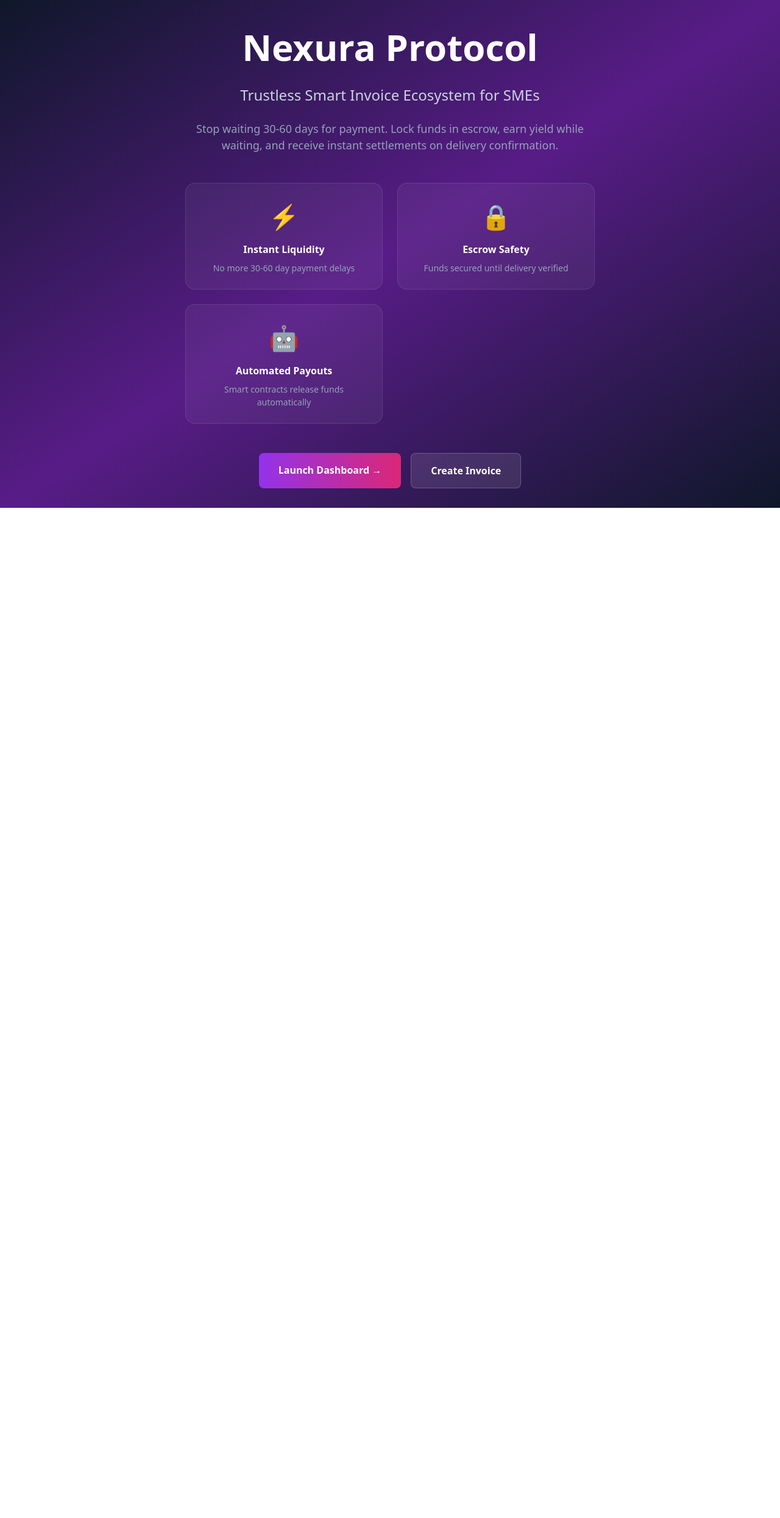
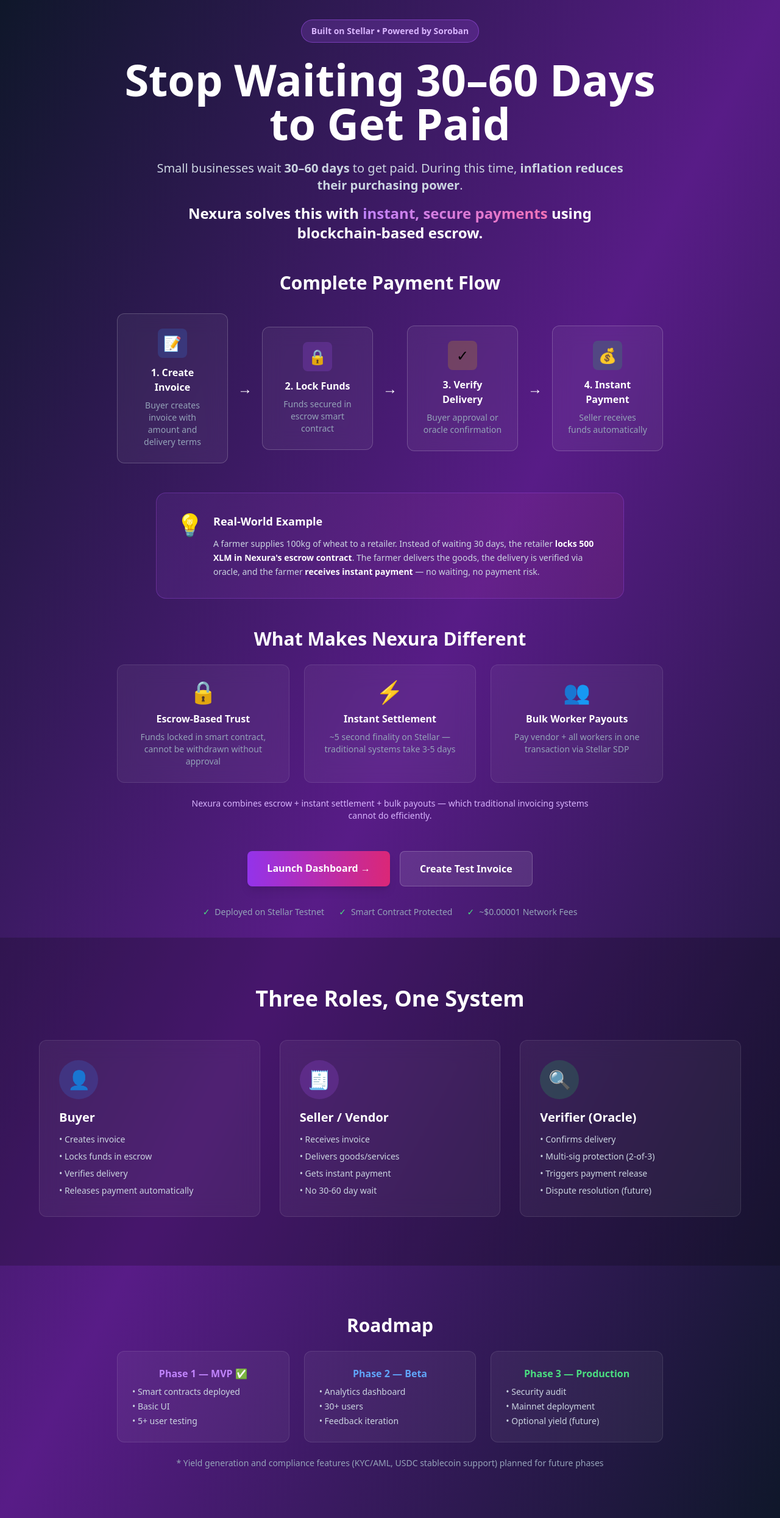
Before and after one commit to SarthakKshirsagar01/NexuraProtocol, a Next.js app in the folder frontend/: page / in a window 1280 px wide. Shown: the whole page at 61% size. Before the commit the page ends 833 px from the top, so only its background shows below. Built offline with nearby package versions, Linux system fonts and the light colour scheme.

Commit message:
feat: improve core messaging with sharper value prop and complete flow visualization

```diff
--- a/frontend/app/page.tsx
+++ b/frontend/app/page.tsx
@@ -1,74 +1,289 @@
-import Link from 'next/link';
+import Link from "next/link";
 
 export default function Home() {
   return (
-    <div style={{
-      minHeight: '100vh',
-      background: 'linear-gradient(to bottom right, #0f172a, #581c87, #0f172a)',
-      display: 'flex',
-      alignItems: 'center',
-      justifyContent: 'center',
-      padding: '2rem'
-    }}>
-      <div style={{ textAlign: 'center', maxWidth: '64rem', color: 'white' }}>
-        <h1 style={{ fontSize: '3.75rem', fontWeight: 'bold', marginBottom: '1rem' }}>
-          Nexura Protocol
+    <div className="min-h-screen bg-gradient-to-br from-slate-900 via-purple-900 to-slate-900">
+      {/* Hero Section */}
+      <div className="flex items-center justify-center min-h-screen p-4 sm:p-8">
+        <div className="text-center max-w-5xl">
+          <div className="inline-block bg-purple-500/20 border border-purple-500/50 rounded-full px-4 py-2 mb-6">
+            <p className="text-purple-300 text-sm font-semibold">
+              Built on Stellar • Powered by Soroban
+            </p>
+          </div>
+
+          <h1 className="text-4xl sm:text-6xl lg:text-7xl font-bold text-white mb-6">
+            Stop Waiting 30–60 Days
+            <br />
+            to Get Paid
           </h1>
-        <p style={{ fontSize: '1.5rem', color: '#cbd5e1', marginBottom: '1.5rem' }}>
-          Trustless Smart Invoice Ecosystem for SMEs
-        </p>
-        <p style={{ fontSize: '1.125rem', color: '#94a3b8', marginBottom: '3rem', maxWidth: '42rem', margin: '0 auto 3rem' }}>
-          Stop waiting 30-60 days for payment. Lock funds in escrow, earn yield while waiting, and receive instant settlements on delivery confirmation.
+
+          <p className="text-lg sm:text-xl text-slate-300 mb-4 max-w-3xl mx-auto leading-relaxed">
+            Small businesses wait <strong>30–60 days</strong> to get paid.
+            During this time,{" "}
+            <strong>inflation reduces their purchasing power</strong>.
           </p>
 
-        <div style={{ display: 'grid', gridTemplateColumns: 'repeat(auto-fit, minmax(250px, 1fr))', gap: '1.5rem', marginBottom: '3rem' }}>
-          <div style={{ background: 'rgba(255,255,255,0.05)', border: '1px solid rgba(255,255,255,0.1)', borderRadius: '1rem', padding: '1.5rem' }}>
-            <div style={{ fontSize: '2.5rem', marginBottom: '0.75rem' }}>⚡</div>
-            <h3 style={{ fontWeight: '600', marginBottom: '0.5rem' }}>Instant Liquidity</h3>
-            <p style={{ color: '#94a3b8', fontSize: '0.875rem' }}>No more 30-60 day payment delays</p>
+          <p className="text-xl sm:text-2xl text-white font-semibold mb-12 max-w-3xl mx-auto">
+            Nexura solves this with{" "}
+            <span className="text-transparent bg-clip-text bg-gradient-to-r from-purple-400 to-pink-400">
+              instant, secure payments
+            </span>{" "}
+            using blockchain-based escrow.
+          </p>
+
+          {/* How It Works */}
+          <div className="mb-12">
+            <h2 className="text-2xl sm:text-3xl font-bold text-white mb-8">
+              Complete Payment Flow
+            </h2>
+            <div className="flex flex-col sm:flex-row items-center justify-center gap-4 max-w-4xl mx-auto">
+              <div className="flex-1 bg-white/5 backdrop-blur-lg border border-white/20 rounded-xl p-6">
+                <div className="w-12 h-12 bg-blue-500/20 rounded-lg flex items-center justify-center mx-auto mb-3">
+                  <span className="text-2xl">📝</span>
                 </div>
-          <div style={{ background: 'rgba(255,255,255,0.05)', border: '1px solid rgba(255,255,255,0.1)', borderRadius: '1rem', padding: '1.5rem' }}>
-            <div style={{ fontSize: '2.5rem', marginBottom: '0.75rem' }}>🔒</div>
-            <h3 style={{ fontWeight: '600', marginBottom: '0.5rem' }}>Escrow Safety</h3>
-            <p style={{ color: '#94a3b8', fontSize: '0.875rem' }}>Funds secured until delivery verified</p>
+                <h3 className="text-white font-semibold mb-2">
+                  1. Create Invoice
+                </h3>
+                <p className="text-slate-400 text-sm">
+                  Buyer creates invoice with amount and delivery terms
+                </p>
               </div>
-          <div style={{ background: 'rgba(255,255,255,0.05)', border: '1px solid rgba(255,255,255,0.1)', borderRadius: '1rem', padding: '1.5rem' }}>
-            <div style={{ fontSize: '2.5rem', marginBottom: '0.75rem' }}>🤖</div>
-            <h3 style={{ fontWeight: '600', marginBottom: '0.5rem' }}>Automated Payouts</h3>
-            <p style={{ color: '#94a3b8', fontSize: '0.875rem' }}>Smart contracts release funds automatically</p>
+
+              <div className="hidden sm:block text-white text-2xl">→</div>
+
+              <div className="flex-1 bg-white/5 backdrop-blur-lg border border-white/20 rounded-xl p-6">
+                <div className="w-12 h-12 bg-purple-500/20 rounded-lg flex items-center justify-center mx-auto mb-3">
+                  <span className="text-2xl">🔒</span>
+                </div>
+                <h3 className="text-white font-semibold mb-2">2. Lock Funds</h3>
+                <p className="text-slate-400 text-sm">
+                  Funds secured in escrow smart contract
+                </p>
+              </div>
+
+              <div className="hidden sm:block text-white text-2xl">→</div>
+
+              <div className="flex-1 bg-white/5 backdrop-blur-lg border border-white/20 rounded-xl p-6">
+                <div className="w-12 h-12 bg-yellow-500/20 rounded-lg flex items-center justify-center mx-auto mb-3">
+                  <span className="text-2xl">✓</span>
+                </div>
+                <h3 className="text-white font-semibold mb-2">
+                  3. Verify Delivery
+                </h3>
+                <p className="text-slate-400 text-sm">
+                  Buyer approval or oracle confirmation
+                </p>
+              </div>
+
+              <div className="hidden sm:block text-white text-2xl">→</div>
+
+              <div className="flex-1 bg-white/5 backdrop-blur-lg border border-white/20 rounded-xl p-6">
+                <div className="w-12 h-12 bg-green-500/20 rounded-lg flex items-center justify-center mx-auto mb-3">
+                  <span className="text-2xl">💰</span>
+                </div>
+                <h3 className="text-white font-semibold mb-2">
+                  4. Instant Payment
+                </h3>
+                <p className="text-slate-400 text-sm">
+                  Seller receives funds automatically
+                </p>
+              </div>
             </div>
           </div>
 
-        <div style={{ display: 'flex', gap: '1rem', justifyContent: 'center', flexWrap: 'wrap' }}>
+          {/* Real-World Example */}
+          <div className="bg-gradient-to-r from-purple-500/10 to-pink-500/10 border border-purple-500/30 rounded-2xl p-6 sm:p-8 mb-12 max-w-3xl mx-auto">
+            <div className="flex items-start gap-4">
+              <div className="text-4xl">💡</div>
+              <div className="text-left">
+                <h3 className="text-white font-semibold text-lg mb-3">
+                  Real-World Example
+                </h3>
+                <p className="text-slate-300 text-sm leading-relaxed">
+                  A farmer supplies 100kg of wheat to a retailer. Instead of
+                  waiting 30 days, the retailer{" "}
+                  <strong className="text-white">
+                    locks 500 XLM in Nexura's escrow contract
+                  </strong>
+                  . The farmer delivers the goods, the delivery is verified via
+                  oracle, and the farmer{" "}
+                  <strong className="text-white">
+                    receives instant payment
+                  </strong>{" "}
+                  — no waiting, no payment risk.
+                </p>
+              </div>
+            </div>
+          </div>
+
+          {/* What Makes Us Different */}
+          <div className="mb-12">
+            <h2 className="text-2xl sm:text-3xl font-bold text-white mb-6">
+              What Makes Nexura Different
+            </h2>
+            <div className="grid grid-cols-1 sm:grid-cols-3 gap-6 max-w-4xl mx-auto">
+              <div className="bg-white/5 backdrop-blur-lg border border-white/10 rounded-xl p-6">
+                <div className="text-4xl mb-3">🔒</div>
+                <h3 className="text-white font-semibold mb-2">
+                  Escrow-Based Trust
+                </h3>
+                <p className="text-slate-400 text-sm">
+                  Funds locked in smart contract, cannot be withdrawn without
+                  approval
+                </p>
+              </div>
+              <div className="bg-white/5 backdrop-blur-lg border border-white/10 rounded-xl p-6">
+                <div className="text-4xl mb-3">⚡</div>
+                <h3 className="text-white font-semibold mb-2">
+                  Instant Settlement
+                </h3>
+                <p className="text-slate-400 text-sm">
+                  ~5 second finality on Stellar — traditional systems take 3-5
+                  days
+                </p>
+              </div>
+              <div className="bg-white/5 backdrop-blur-lg border border-white/10 rounded-xl p-6">
+                <div className="text-4xl mb-3">👥</div>
+                <h3 className="text-white font-semibold mb-2">
+                  Bulk Worker Payouts
+                </h3>
+                <p className="text-slate-400 text-sm">
+                  Pay vendor + all workers in one transaction via Stellar SDP
+                </p>
+              </div>
+            </div>
+            <p className="text-purple-300 text-sm mt-6 max-w-2xl mx-auto">
+              Nexura combines escrow + instant settlement + bulk payouts — which
+              traditional invoicing systems cannot do efficiently.
+            </p>
+          </div>
+
+          {/* CTA Buttons */}
+          <div className="flex flex-col sm:flex-row gap-4 justify-center mb-8">
             <Link
               href="/dashboard"
-            style={{
-              display: 'inline-block',
-              background: 'linear-gradient(to right, #9333ea, #db2777)',
-              color: 'white',
-              fontWeight: '600',
-              padding: '1rem 2rem',
-              borderRadius: '0.5rem',
-              textDecoration: 'none'
-            }}
+              className="inline-block bg-gradient-to-r from-purple-600 to-pink-600 text-white font-semibold px-8 py-4 rounded-lg hover:from-purple-700 hover:to-pink-700 transition-all shadow-lg hover:shadow-purple-500/50 text-center"
             >
               Launch Dashboard →
             </Link>
             <Link
               href="/create-invoice"
-            style={{
-              display: 'inline-block',
-              background: 'rgba(255,255,255,0.1)',
-              border: '1px solid rgba(255,255,255,0.2)',
-              color: 'white',
-              fontWeight: '600',
-              padding: '1rem 2rem',
-              borderRadius: '0.5rem',
-              textDecoration: 'none'
-            }}
+              className="inline-block bg-white/10 border border-white/20 text-white font-semibold px-8 py-4 rounded-lg hover:bg-white/20 transition-all text-center"
             >
-            Create Invoice
+              Create Test Invoice
             </Link>
+          </div>
+
+          {/* Trust Badges */}
+          <div className="flex flex-wrap justify-center gap-6 text-sm text-slate-400">
+            <div className="flex items-center gap-2">
+              <span className="text-green-400">✓</span>
+              <span>Deployed on Stellar Testnet</span>
+            </div>
+            <div className="flex items-center gap-2">
+              <span className="text-green-400">✓</span>
+              <span>Smart Contract Protected</span>
+            </div>
+            <div className="flex items-center gap-2">
+              <span className="text-green-400">✓</span>
+              <span>~$0.00001 Network Fees</span>
+            </div>
+          </div>
+        </div>
+      </div>
+
+      {/* Roles Section */}
+      <div className="py-20 px-4 sm:px-8 bg-black/20">
+        <div className="max-w-6xl mx-auto">
+          <h2 className="text-3xl sm:text-4xl font-bold text-white text-center mb-12">
+            Three Roles, One System
+          </h2>
+          <div className="grid grid-cols-1 md:grid-cols-3 gap-8">
+            <div className="bg-white/5 backdrop-blur-lg border border-white/10 rounded-xl p-8">
+              <div className="w-16 h-16 bg-blue-500/20 rounded-full flex items-center justify-center mb-4">
+                <span className="text-3xl">👤</span>
+              </div>
+              <h3 className="text-xl font-bold text-white mb-3">Buyer</h3>
+              <ul className="space-y-2 text-slate-300 text-sm">
+                <li>• Creates invoice</li>
+                <li>• Locks funds in escrow</li>
+                <li>• Verifies delivery</li>
+                <li>• Releases payment automatically</li>
+              </ul>
+            </div>
+
+            <div className="bg-white/5 backdrop-blur-lg border border-white/10 rounded-xl p-8">
+              <div className="w-16 h-16 bg-purple-500/20 rounded-full flex items-center justify-center mb-4">
+                <span className="text-3xl">🧾</span>
+              </div>
+              <h3 className="text-xl font-bold text-white mb-3">
+                Seller / Vendor
+              </h3>
+              <ul className="space-y-2 text-slate-300 text-sm">
+                <li>• Receives invoice</li>
+                <li>• Delivers goods/services</li>
+                <li>• Gets instant payment</li>
+                <li>• No 30-60 day wait</li>
+              </ul>
+            </div>
+
+            <div className="bg-white/5 backdrop-blur-lg border border-white/10 rounded-xl p-8">
+              <div className="w-16 h-16 bg-green-500/20 rounded-full flex items-center justify-center mb-4">
+                <span className="text-3xl">🔍</span>
+              </div>
+              <h3 className="text-xl font-bold text-white mb-3">
+                Verifier (Oracle)
+              </h3>
+              <ul className="space-y-2 text-slate-300 text-sm">
+                <li>• Confirms delivery</li>
+                <li>• Multi-sig protection (2-of-3)</li>
+                <li>• Triggers payment release</li>
+                <li>• Dispute resolution (future)</li>
+              </ul>
+            </div>
+          </div>
+        </div>
+      </div>
+
+      {/* Future Features */}
+      <div className="py-20 px-4 sm:px-8">
+        <div className="max-w-4xl mx-auto text-center">
+          <h2 className="text-3xl font-bold text-white mb-6">Roadmap</h2>
+          <div className="grid grid-cols-1 sm:grid-cols-3 gap-6">
+            <div className="bg-white/5 border border-white/10 rounded-xl p-6">
+              <div className="text-purple-400 font-bold mb-2">
+                Phase 1 — MVP ✅
+              </div>
+              <ul className="text-slate-300 text-sm space-y-1 text-left">
+                <li>• Smart contracts deployed</li>
+                <li>• Basic UI</li>
+                <li>• 5+ user testing</li>
+              </ul>
+            </div>
+            <div className="bg-white/5 border border-white/10 rounded-xl p-6">
+              <div className="text-blue-400 font-bold mb-2">Phase 2 — Beta</div>
+              <ul className="text-slate-300 text-sm space-y-1 text-left">
+                <li>• Analytics dashboard</li>
+                <li>• 30+ users</li>
+                <li>• Feedback iteration</li>
+              </ul>
+            </div>
+            <div className="bg-white/5 border border-white/10 rounded-xl p-6">
+              <div className="text-green-400 font-bold mb-2">
+                Phase 3 — Production
+              </div>
+              <ul className="text-slate-300 text-sm space-y-1 text-left">
+                <li>• Security audit</li>
+                <li>• Mainnet deployment</li>
+                <li>• Optional yield (future)</li>
+              </ul>
+            </div>
+          </div>
+          <p className="text-slate-400 text-sm mt-6">
+            * Yield generation and compliance features (KYC/AML, USDC stablecoin
+            support) planned for future phases
+          </p>
         </div>
       </div>
     </div>
```
Lines whose indentation alone changed are shown as unchanged.
